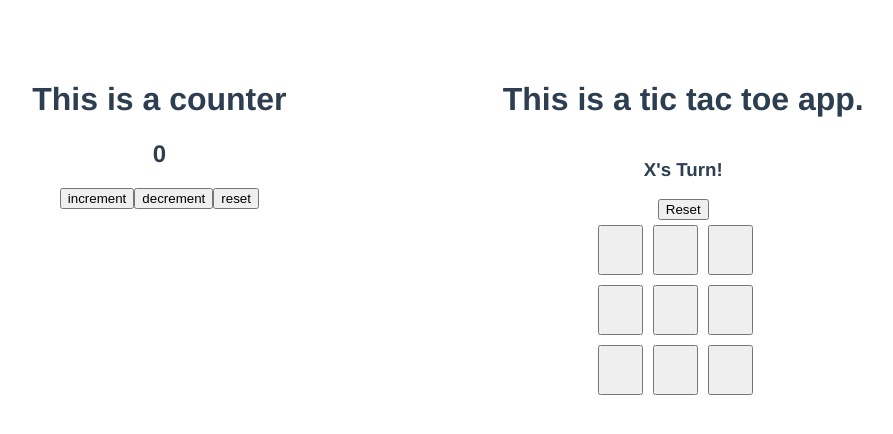
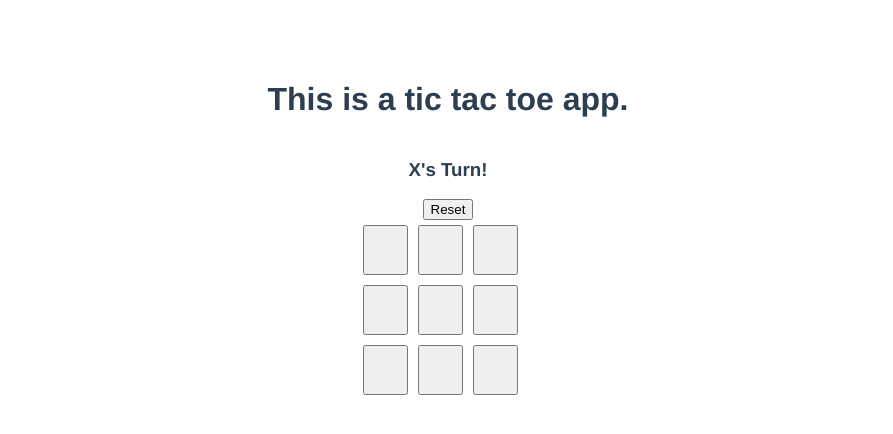
Before and after one commit to asantoss/vue-hello-world, a Vue app: page / in a window 1280 px wide. Shown: the top 434 px of the page, without its empty margins (192-1085 px from the left). Built offline with nearby package versions, Linux system fonts and the light colour scheme.

Commit message:
Fixes dependabot failures

```diff
--- a/package.json
+++ b/package.json
@@ -18,7 +18,7 @@
     "babel-eslint": "^10.1.0",
     "eslint": "^6.7.2",
     "eslint-plugin-vue": "^6.2.2",
-    "vue-template-compiler": "^2.6.11"
+    "vue-template-compiler": "^2.6.12"
   },
   "eslintConfig": {
     "root": true,
--- a/src/App.vue
+++ b/src/App.vue
@@ -1,6 +1,5 @@
 <template>
   <div id="app">
-    <HelloWorld msg="This is a counter" />
     <div>
       <h1>This is a tic tac toe app.</h1>
       <TicTacToe size="3" />
@@ -9,15 +8,13 @@
 </template>
 
 <script>
-import HelloWorld from "./components/HelloWorld.vue";
 import TicTacToe from "./components/TicTacToe.vue";
 
 export default {
   name: "App",
   components: {
-    HelloWorld,
-    TicTacToe
-  }
+    TicTacToe,
+  },
 };
 </script>
 
--- a/src/components/HelloWorld.vue
+++ /dev/null
@@ -1,41 +0,0 @@
-<template>
-  <div class="hello">
-    <h1>{{ msg }}</h1>
-    <h2>{{count}}</h2>
-    <div class="buttons">
-      <button
-        v-on:click="clickHandler(button, 2)"
-        v-for="button of buttons"
-        :key="button"
-      >{{button}}</button>
-    </div>
-  </div>
-</template>
-
-  <script>
-export default {
-  name: "HelloWorld",
-  props: {
-    msg: String
-  },
-  data: () => ({ count: 0, buttons: ["increment", "decrement", "reset"] }),
-  methods: {
-    increment() {
-      this.count++;
-    },
-    decrement() {
-      this.count--;
-    },
-    reset() {
-      this.count = 0;
-    },
-    clickHandler(name, amount) {
-      this[name](amount);
-    }
-  }
-};
-</script>
-
-  <!-- Add "scoped" attribute to limit CSS to this component only -->
-<style scoped>
-</style>
```
Also changed, not shown: 1 other file (tests, documents, lock files or other folders).
